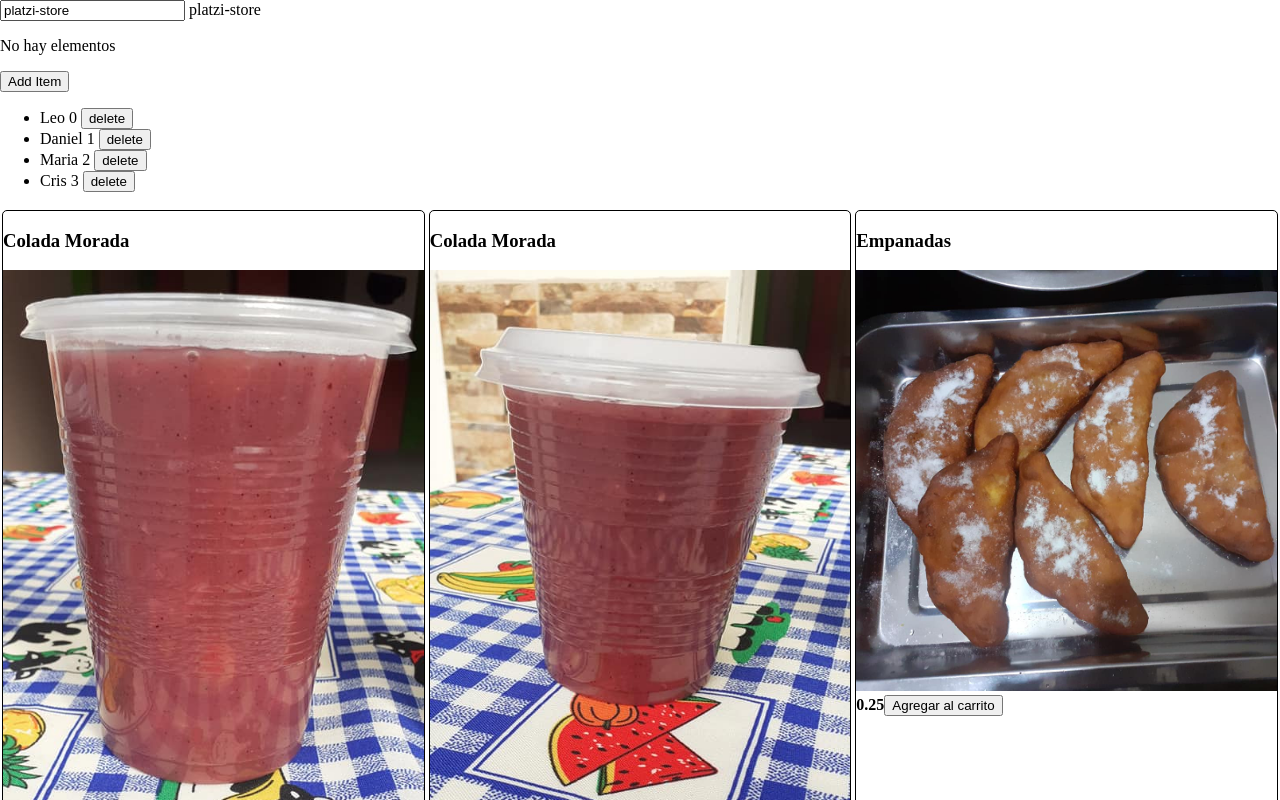
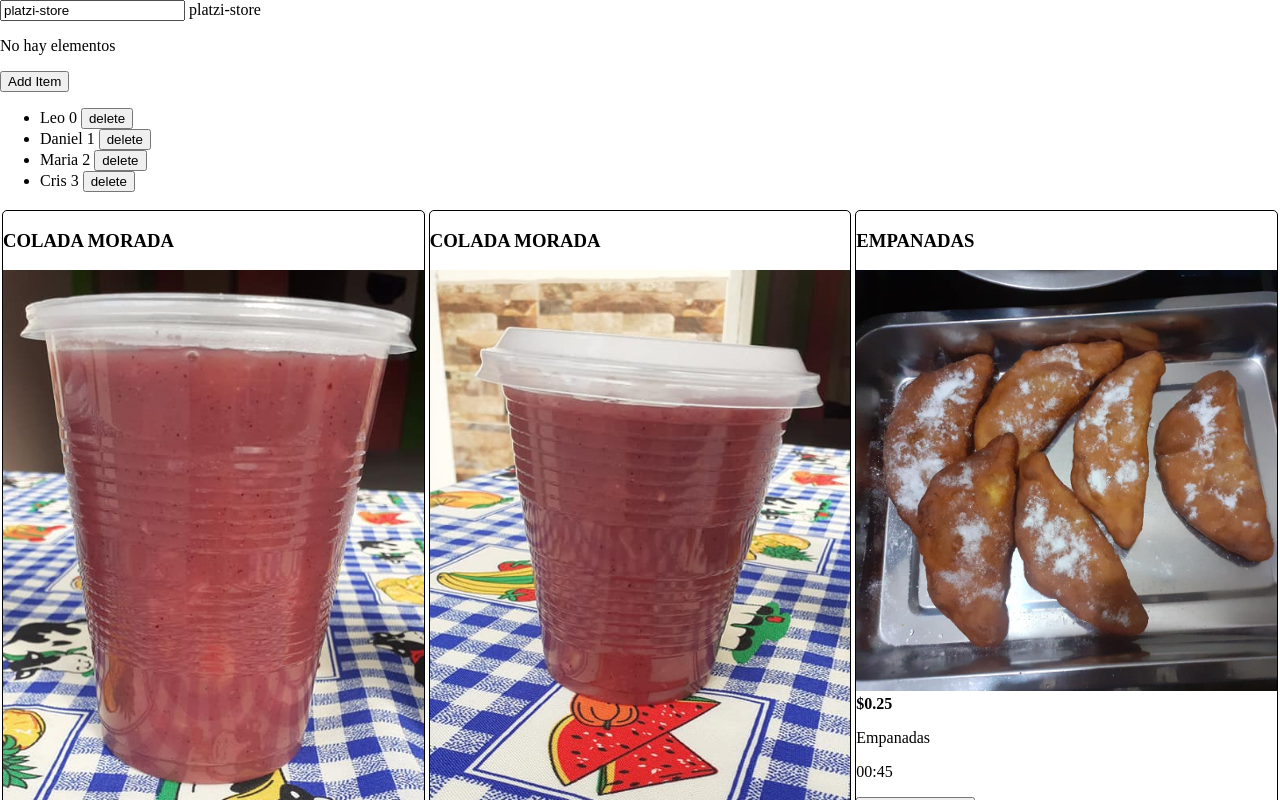
Before and after one commit to leodanielbc/platzi-store, an Angular app: page / in a window 1280 px wide. Shown: the top 800 px of the page. Built offline with nearby package versions, Linux system fonts and the light colour scheme.

Commit message:
Uso de Pipes en Angular

```diff
--- a/src/app/components/product.component.html
+++ b/src/app/components/product.component.html
@@ -1,5 +1,6 @@
-<h3>{{product.title}}</h3>
+<h3>{{ product.title | uppercase }}</h3>
 <img [src]="product.image" alt="">
-<strong>{{product.price}}</strong>
-
+<strong>{{ product.price | currency }}</strong>
+<p>{{ product.description | slice:0:10 }}</p>
+<p>{{ today | date:'HH:mm' }}</p>
 <button (click)="addCart()">Agregar al carrito</button><!-- Uso del Output -->
--- a/src/app/components/product.component.ts
+++ b/src/app/components/product.component.ts
@@ -20,6 +20,8 @@ import { Product } from '../product.model';
 export class ProductComponent implements OnInit, DoCheck {
     @Input() product: Product; // Este componente va a recibir una propiedad desde otro componente.
     @Output() productClicked: EventEmitter<any> = new EventEmitter();
+
+    today = new Date();
 
     constructor() {
         console.log('1. constructor');
```
